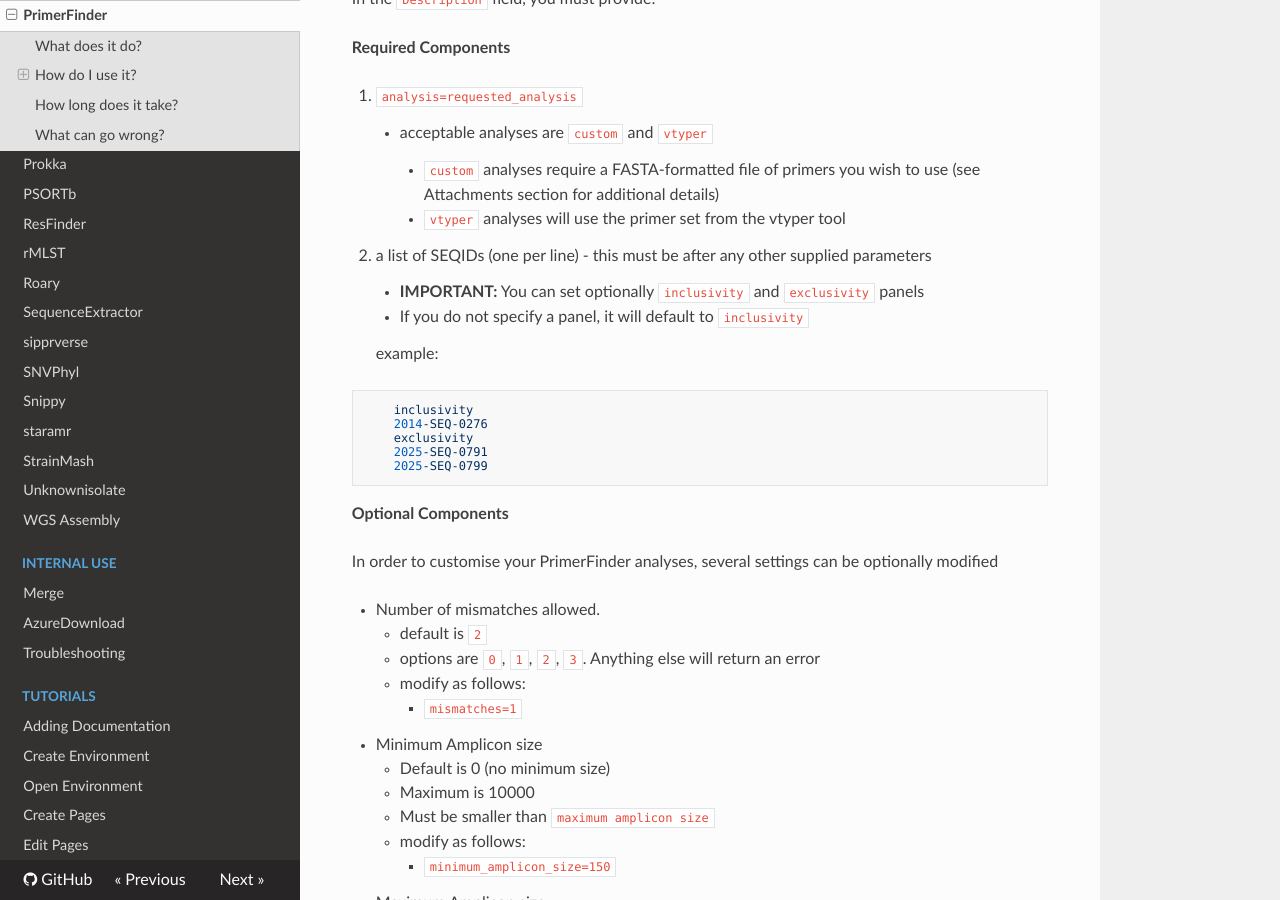
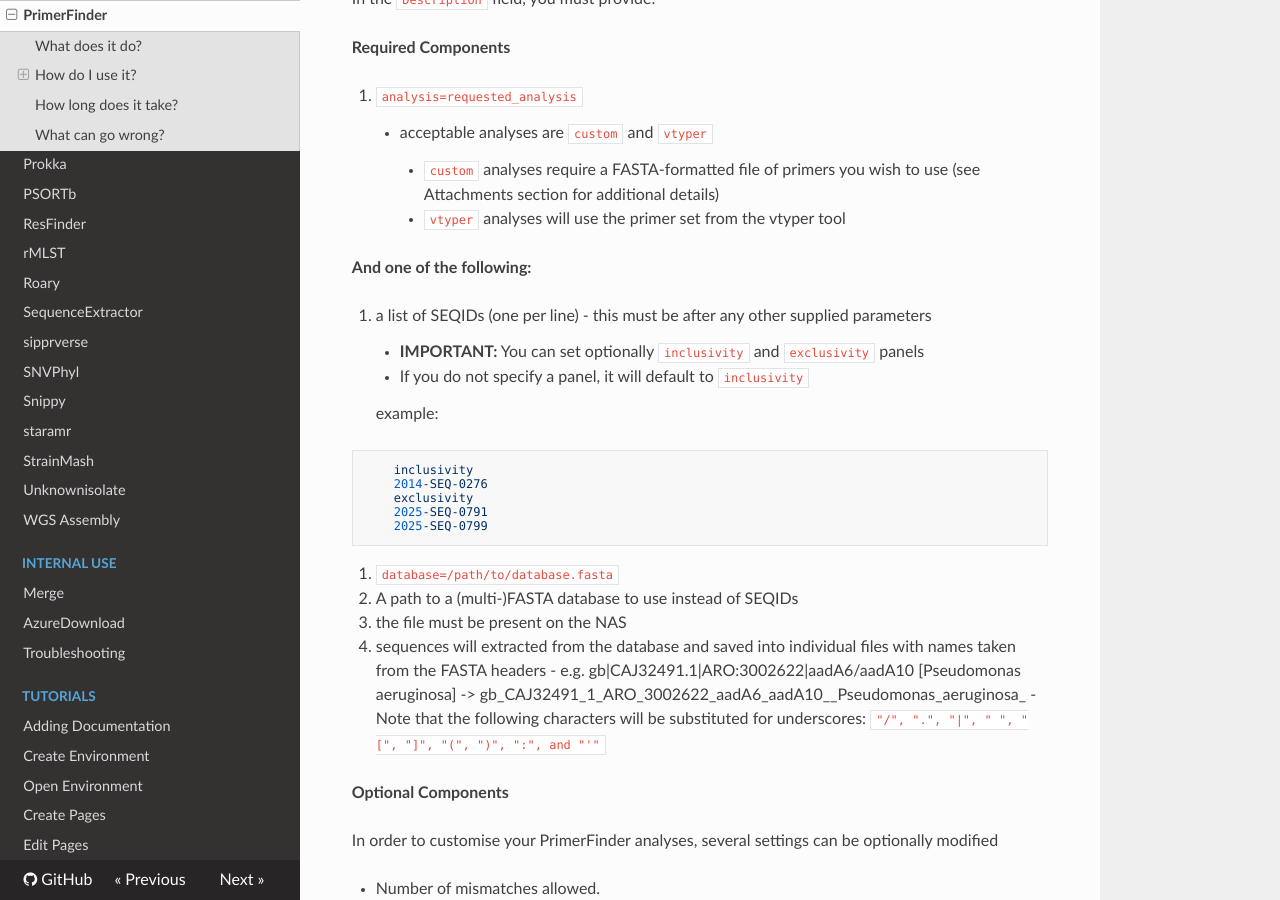
Before and after one commit to OLC-Bioinformatics/redmine-docs, an MkDocs documentation site: the page built from docs/analysis/primerfinder.md, in a window 1280 px wide and 900 px high, scrolled down 821 px. Built offline with MkDocs 1.6.1, drawn with Linux system fonts in a browser that asks for light colours; nearby versions of some CDN libraries.

Commit message:
document database option

````diff
--- a/docs/analysis/primerfinder.md
+++ b/docs/analysis/primerfinder.md
@@ -28,7 +28,9 @@ In the `Description` field, you must provide:
 
         - `vtyper` analyses will use the primer set from the vtyper tool
 
-2. a list of SEQIDs (one per line) - this must be after any other supplied parameters
+**And one of the following:**
+
+1. a list of SEQIDs (one per line) - this must be after any other supplied parameters
     - __IMPORTANT:__ You can set optionally `inclusivity` and `exclusivity` panels
     - If you do not specify a panel, it will default to `inclusivity`
 
@@ -40,6 +42,15 @@ In the `Description` field, you must provide:
     2025-SEQ-0791
     2025-SEQ-0799
 ```
+
+
+1. `database=/path/to/database.fasta`
+   - A path to a (multi-)FASTA database to use instead of SEQIDs
+   - the file must be present on the NAS
+   - sequences will extracted from the database and saved into individual files with names taken from the FASTA headers
+        - e.g. gb|CAJ32491.1|ARO:3002622|aadA6/aadA10 [Pseudomonas aeruginosa] -> gb_CAJ32491_1_ARO_3002622_aadA6_aadA10__Pseudomonas_aeruginosa_
+            - Note that the following characters will be substituted for underscores: `"/", ".", "|", " ", "[", "]", "(", ")", ":", and "'"`
+
 
 **Optional Components**
 
@@ -72,6 +83,7 @@ In order to customise your PrimerFinder analyses, several settings can be option
     - this can be supplied more than once
     - modify as follows:
         - `probe=CGCGTTATCATCACTGTTACCGATAGCG`
+
 #### Attachments
 
 For `custom` analyses, you are required to attach a FASTA-formatted file containing the primer set(s) you wish analysed.
````
